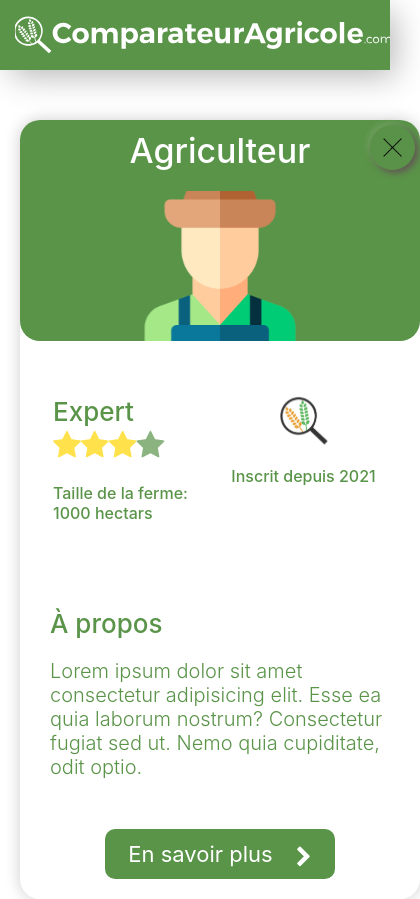
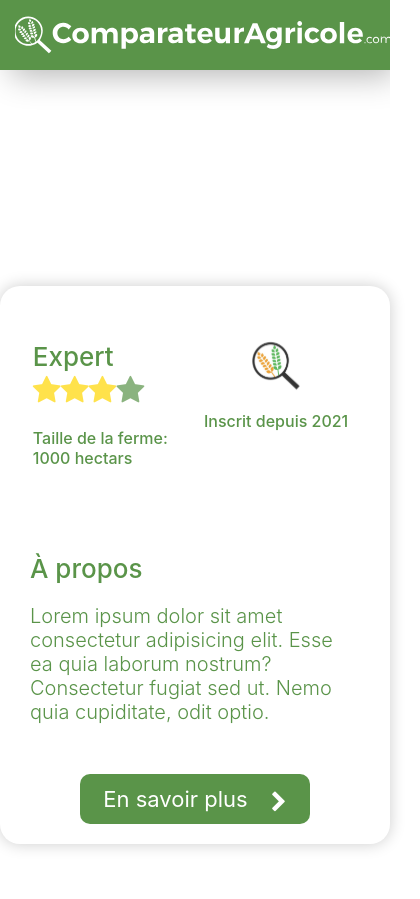
Before and after one commit to FlorentLem/front-hackathon-agricole, a React (Create React App) app: page / in a window 390 px wide. Shown: the whole page, 420 px wide, since content can reach past the window. After the commit the page ends 844 px from the top, so only its background shows below. Built offline with nearby package versions, Linux system fonts and the light colour scheme.

Commit message:
mobile started

```diff
--- a/src/App.jsx
+++ b/src/App.jsx
@@ -19,7 +19,7 @@ const App = () => {
   ];
 
   return (
-    <>
+    <div className="App">
       <Header />
       <Router>
         <Switch>
@@ -28,7 +28,7 @@ const App = () => {
           </Route>
         </Switch>
       </Router>
-    </>
+    </div>
   );
 }
 
--- a/src/App.scss
+++ b/src/App.scss
@@ -19,3 +19,9 @@ $header-font-family: 'Montserrat', 'Helvetica Neue', Helvetica, Arial, sans-seri
 $bold: 700;
 $semi-bold: 600;
 $regular: 400;
+
+.App {
+    width: 100%;
+    height: 100%;
+    position: relative;
+}
--- a/src/components/elements/SelectedMarker/SelectedMarker.scss
+++ b/src/components/elements/SelectedMarker/SelectedMarker.scss
@@ -138,3 +138,19 @@
     }
   }
 }
+
+@media only screen and (max-width: 500px) {
+  .selectedMarker{
+    &__container {
+      position: absolute;
+      bottom: 0;
+      left: 0;
+      width: 100%;
+      margin: 0;
+    }
+    &__head {
+      display: none;
+    }
+
+  }
+}
```
